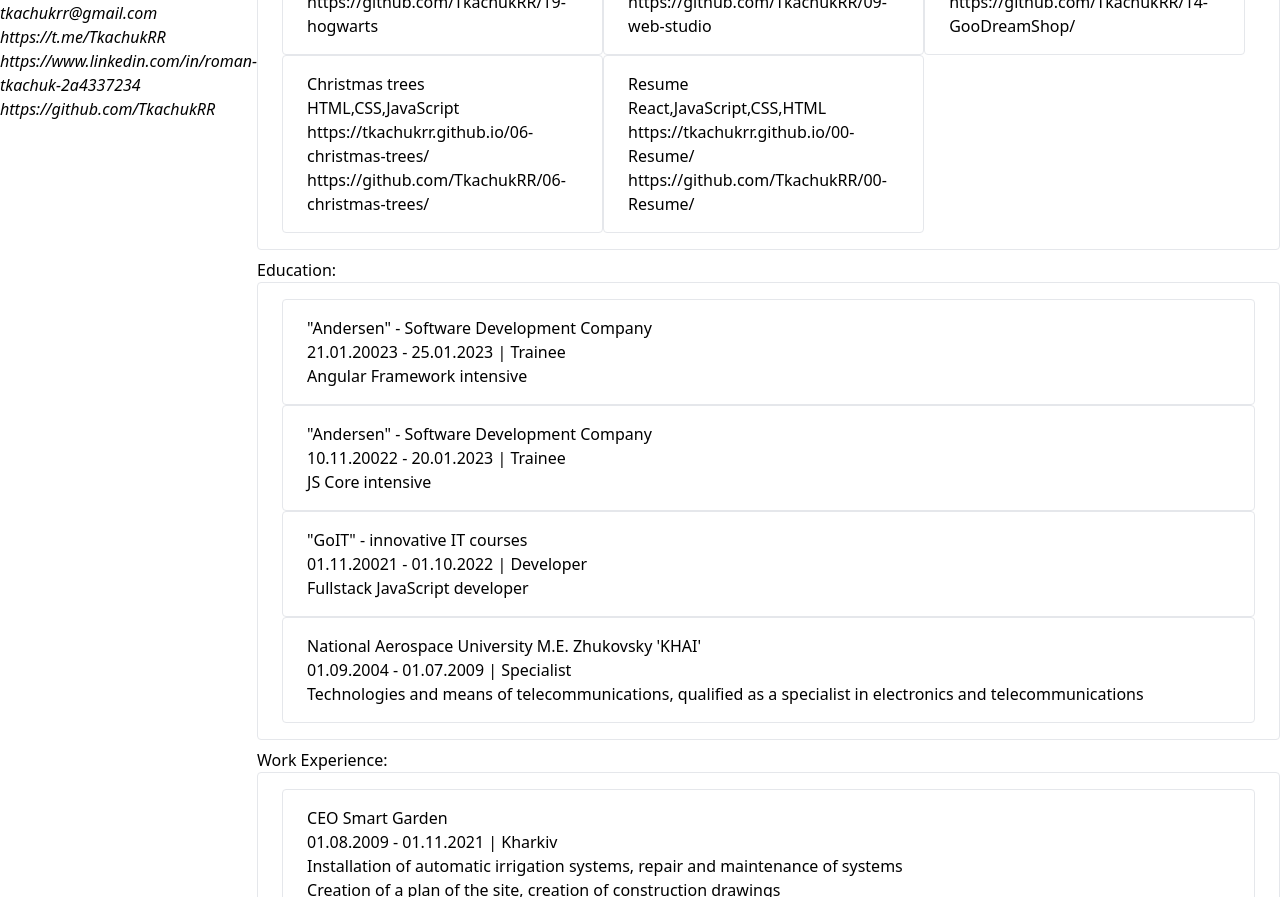
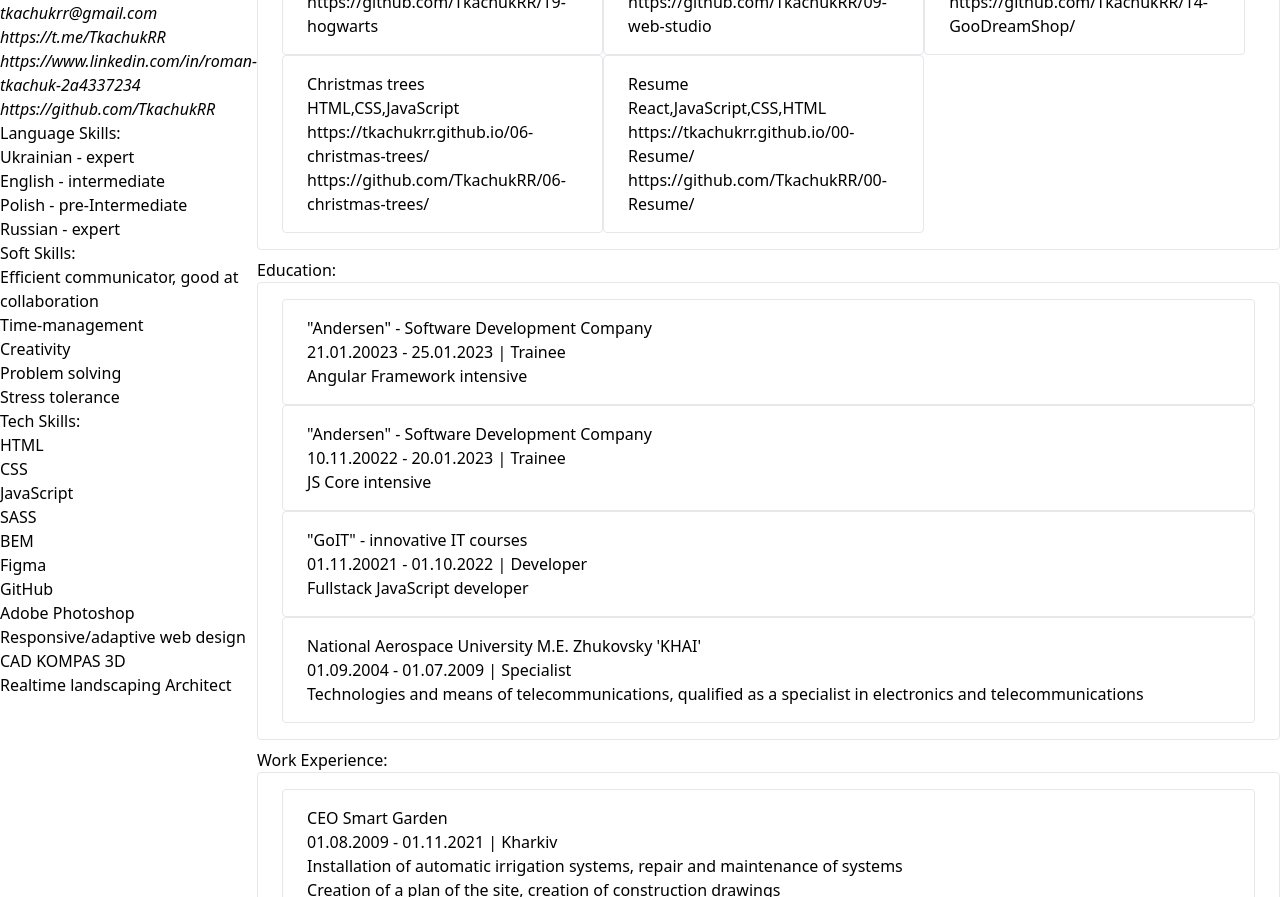
Before and after one commit to TkachukRR/22-Resume-Angular, an Angular app: page / in a window 1280 px wide. Shown: the part 380-1277 px from the top of the page. Built offline with nearby package versions, Linux system fonts and the light colour scheme.

Commit message:
finished skills component

```diff
--- a/src/app/app.component.html
+++ b/src/app/app.component.html
@@ -26,6 +26,6 @@
     <app-birthday [info]="fullInfo" [pageLanguage]="pageLang"></app-birthday>
     <app-location [info]="fullInfo" [pageLanguage]="pageLang"></app-location>
     <app-contacts [info]="fullInfo" [pageLanguage]="pageLang"></app-contacts>
-    <app-skills></app-skills>
+    <app-skills [info]="fullInfo" [pageLanguage]="pageLang"></app-skills>
   </aside>
 </div>
--- a/src/app/components/skills/skills.component.html
+++ b/src/app/components/skills/skills.component.html
@@ -0,0 +1,14 @@
+<article *ngFor="let skillSection of info.skills | keyvalue">
+  <h1>
+    {{ skillSection.value.sectionTitle[pageLanguage] }}
+  </h1>
+  <ul>
+    <li *ngFor="let skill of skillSection.value[pageLanguage]">
+      {{
+        !skill.hasOwnProperty("language") && !skill.hasOwnProperty("skill")
+          ? skill
+          : skill.language + " - " + skill.skill
+      }}
+    </li>
+  </ul>
+</article>
--- a/src/app/components/skills/skills.component.ts
+++ b/src/app/components/skills/skills.component.ts
@@ -1,4 +1,5 @@
 import { Component, Input } from '@angular/core';
+import { MyInfo } from 'src/app/models/myInfo';
 
 @Component({
   selector: 'app-skills',
--- a/src/app/data/fullInfo.ts
+++ b/src/app/data/fullInfo.ts
@@ -328,7 +328,33 @@ export const fullInfo: MyInfo = Object.freeze({
         pl: 'Umiejętności techniczne:',
         ua: 'Технічні навички:',
       },
-      list: [
+      en: [
+        'HTML',
+        'CSS',
+        'JavaScript',
+        'SASS',
+        'BEM',
+        'Figma',
+        'GitHub',
+        'Adobe Photoshop',
+        'Responsive/adaptive web design',
+        'CAD KOMPAS 3D',
+        'Realtime landscaping Architect',
+      ],
+      pl: [
+        'HTML',
+        'CSS',
+        'JavaScript',
+        'SASS',
+        'BEM',
+        'Figma',
+        'GitHub',
+        'Adobe Photoshop',
+        'Responsive/adaptive web design',
+        'CAD KOMPAS 3D',
+        'Realtime landscaping Architect',
+      ],
+      ua: [
         'HTML',
         'CSS',
         'JavaScript',
--- a/src/app/models/myInfo.ts
+++ b/src/app/models/myInfo.ts
@@ -81,7 +81,9 @@ export interface MyInfo {
         pl: string;
         ua: string;
       };
-      list: Array<string>;
+      en: Array<string>;
+      pl: Array<string>;
+      ua: Array<string>;
     };
 
     languages: {
```
